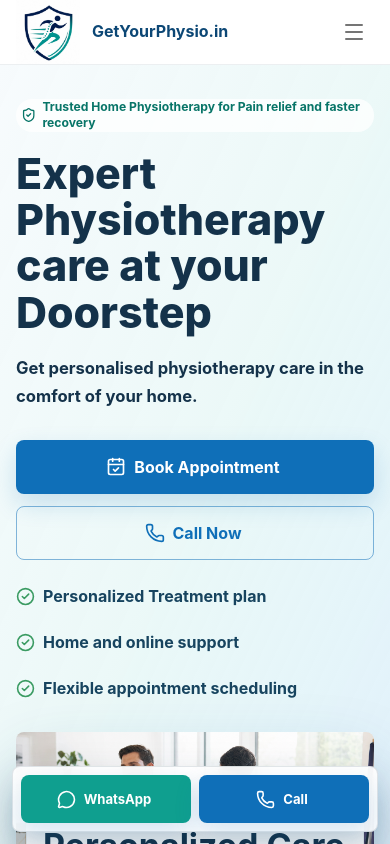
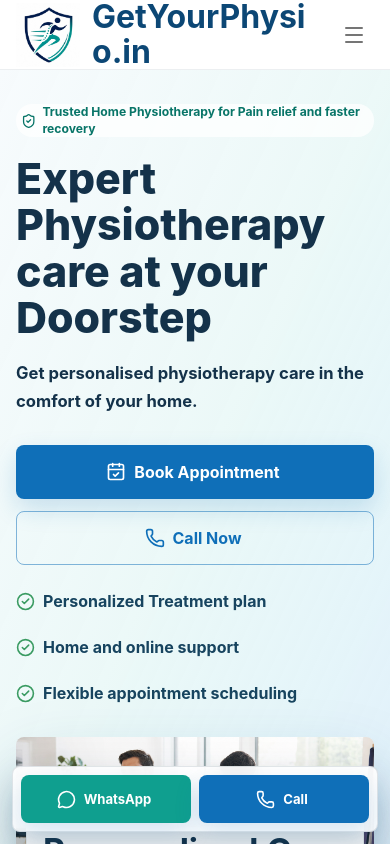
Before and after one commit to sharmagaurav8595-cmyk/get-your-physio, a React (Vite) app: page / in a window 390 px wide. Shown: the top 844 px of the page. Built offline with nearby package versions, Linux system fonts and the light colour scheme.

Commit message:
verson 5

```diff
--- a/package.json
+++ b/package.json
@@ -1,6 +1,6 @@
 {
   "name": "getyourphysio-website",
-  "version": "4.1.0",
+  "version": "5.0.0",
   "private": true,
   "type": "module",
   "scripts": {
--- a/src/components/Header.jsx
+++ b/src/components/Header.jsx
@@ -67,7 +67,9 @@ export default function Header() {
             </Button>
             <Button
               component="a"
-              href="#contact"
+              href={contactDetails.whatsappHref}
+              target="_blank"
+              rel="noopener noreferrer"
               variant="contained"
               color="primary"
               startIcon={<CalendarCheck size={18} />}
@@ -118,7 +120,9 @@ export default function Header() {
           <Stack spacing={1.5} mt={2}>
             <Button
               component="a"
-              href="#contact"
+              href={contactDetails.whatsappHref}
+              target="_blank"
+              rel="noopener noreferrer"
               variant="contained"
               startIcon={<CalendarCheck size={18} />}
               onClick={closeDrawer}
--- a/src/styles/global.css
+++ b/src/styles/global.css
@@ -56,11 +56,12 @@ img {
 
 .brand-logo-frame .brand-logo {
   position: absolute;
-  top: -15%;
-  left: -25%;
+  top: 58%;
+  left: 50%;
   width: 150%;
   height: 150%;
   max-width: none;
+  transform: translate(-50%, -50%);
 }
 
 .site-header .header-toolbar .brand-logo-frame {
@@ -87,10 +88,19 @@ img {
   color: #0c4775;
 }
 
+.site-header .brand-name {
+  font-size: 2rem !important;
+  font-weight: 700 !important;
+}
+
 .brand-tagline {
   font-size: 0.82rem !important;
   color: #5e7688;
   line-height: 1.2 !important;
+}
+
+.site-header .brand-tagline {
+  text-align: center;
 }
 
 .desktop-nav {
@@ -811,7 +821,7 @@ img {
   }
 
   .brand-name {
-    font-size: 1rem !important;
+    font-size: 1.1rem !important;
     overflow-wrap: anywhere;
   }
 
```
Also changed, not shown: 4 other files (tests, documents, lock files or other folders).
